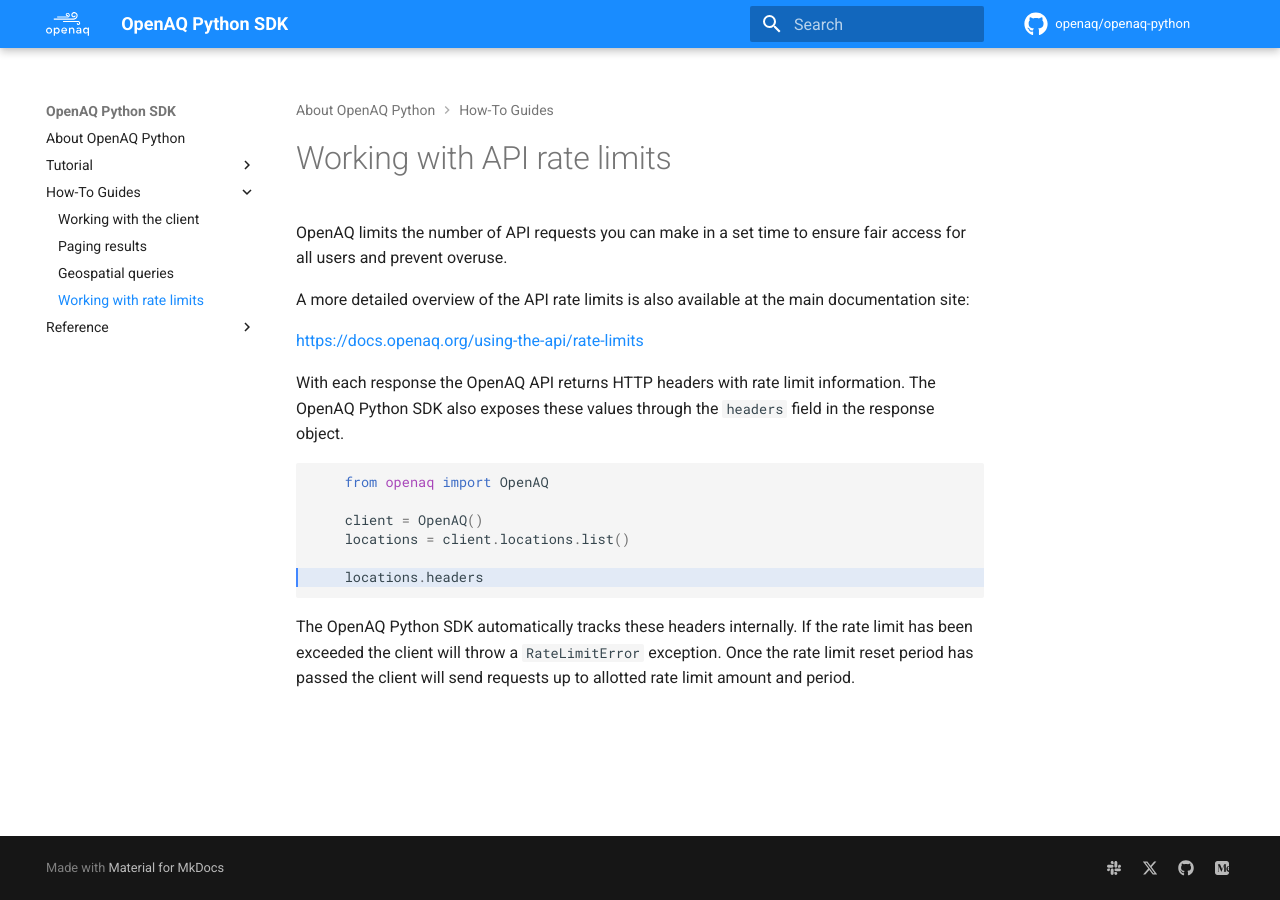
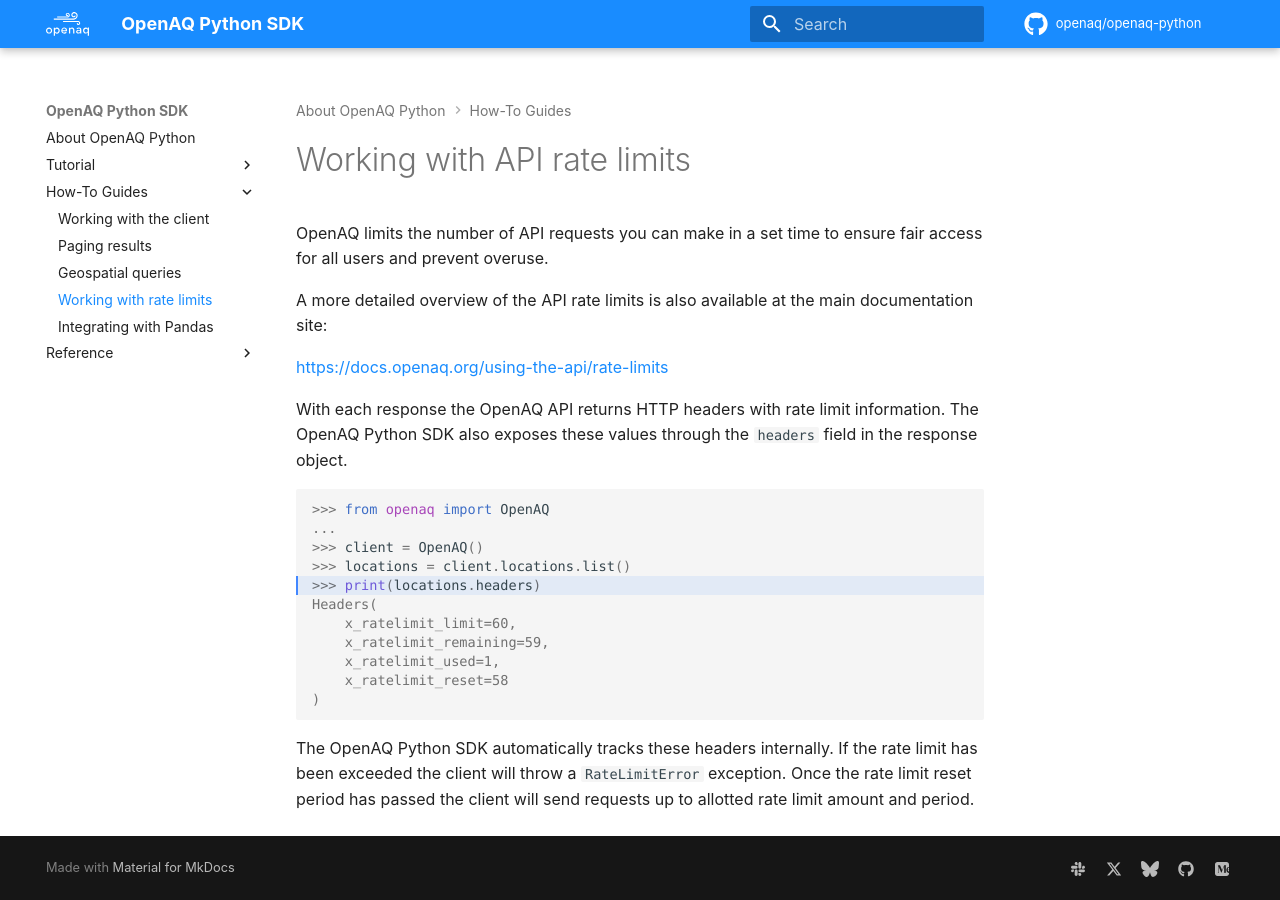
Before and after one commit to openaq/openaq-python, an MkDocs documentation site: the page built from docs/how-to-guides/working-with-rate-limits.md, in a window 1280 px wide. Built offline with MkDocs 1.6.1 and Material for MkDocs 9.7.7, drawn with Linux system fonts in a browser that asks for light colours; plug-ins that fetch from the network failed and are left out; comment, search, counter and statistics services are not loaded.

````diff
--- a/docs/how-to-guides/working-with-rate-limits.md
+++ b/docs/how-to-guides/working-with-rate-limits.md
@@ -12,14 +12,18 @@ With each response the OpenAQ API returns HTTP headers with rate limit
 information. The OpenAQ Python SDK also exposes these values through the
 `headers` field in the response object.
 
-```py  hl_lines="6"
-    from openaq import OpenAQ
-
-    client = OpenAQ()
-    locations = client.locations.list()
-
-    locations.headers
-
+```pycon hl_lines="5"
+>>> from openaq import OpenAQ
+...
+>>> client = OpenAQ()
+>>> locations = client.locations.list()
+>>> print(locations.headers)
+Headers(
+    x_ratelimit_limit=60,
+    x_ratelimit_remaining=59,
+    x_ratelimit_used=1,
+    x_ratelimit_reset=58
+)
 ```
 
 The OpenAQ Python SDK automatically tracks these headers internally. If the rate
--- a/mkdocs.yml
+++ b/mkdocs.yml
@@ -5,6 +5,7 @@ repo_name: openaq/openaq-python
 
 theme:
   name: "material"
+  font: false
   logo: assets/logo.svg
   favicon: assets/favicon.ico
   palette:
@@ -42,6 +43,8 @@ extra:
       link: https://join.slack.com/t/openaq/shared_invite/zt-yzqlgsva-v6McumTjy2BZnegIK9XCVw
     - icon: fontawesome/brands/x-twitter
       link: https://x.com/@openaq
+    - icon: fontawesome/brands/bluesky
+      link: https://bsky.app/profile/openaq.org
     - icon: fontawesome/brands/github
       link: https://github.com/openaq
     - icon: fontawesome/brands/medium
@@ -57,8 +60,11 @@ plugins:
   - privacy
   - material-plausible
 
+
 markdown_extensions:
   - admonition
+  - codehilite:
+      css_class: highlight
   - pymdownx.details
   - pymdownx.superfences
   - pymdownx.highlight:
@@ -83,6 +89,7 @@ nav:
     - Paging results: how-to-guides/paging-results.md
     - Geospatial queries: how-to-guides/geospatial-queries.md
     - Working with rate limits: how-to-guides/working-with-rate-limits.md
+    - Integrating with Pandas: how-to-guides/integrating-with-pandas.md
   - Reference:
     - OpenAQ: reference/openaq.md
     - AsyncOpenAQ: reference/asyncopenaq.md
--- a/pyproject.toml
+++ b/pyproject.toml
@@ -24,7 +24,7 @@ classifiers = [
   "Programming Language :: Python :: Implementation :: CPython",
   "Programming Language :: Python :: Implementation :: PyPy",
 ]
-dependencies = ["httpx==0.25.0"]
+dependencies = ["httpx==0.28.1"]
 dynamic = ["version"]
 
 [project.optional-dependencies]
````
Also changed, not shown: CHANGELOG.md (+30 -14 lines), docs/how-to-guides/geospatial-queries.md (+18 -7 lines), docs/how-to-guides/integrating-with-pandas.md (added, +48 -0 lines), docs/index.md (+1 -1 lines), docs/tutorial/getting-started.md (+5 -2 lines), docs/how-to-guides/query-measurements.md (deleted), 4 other files.
